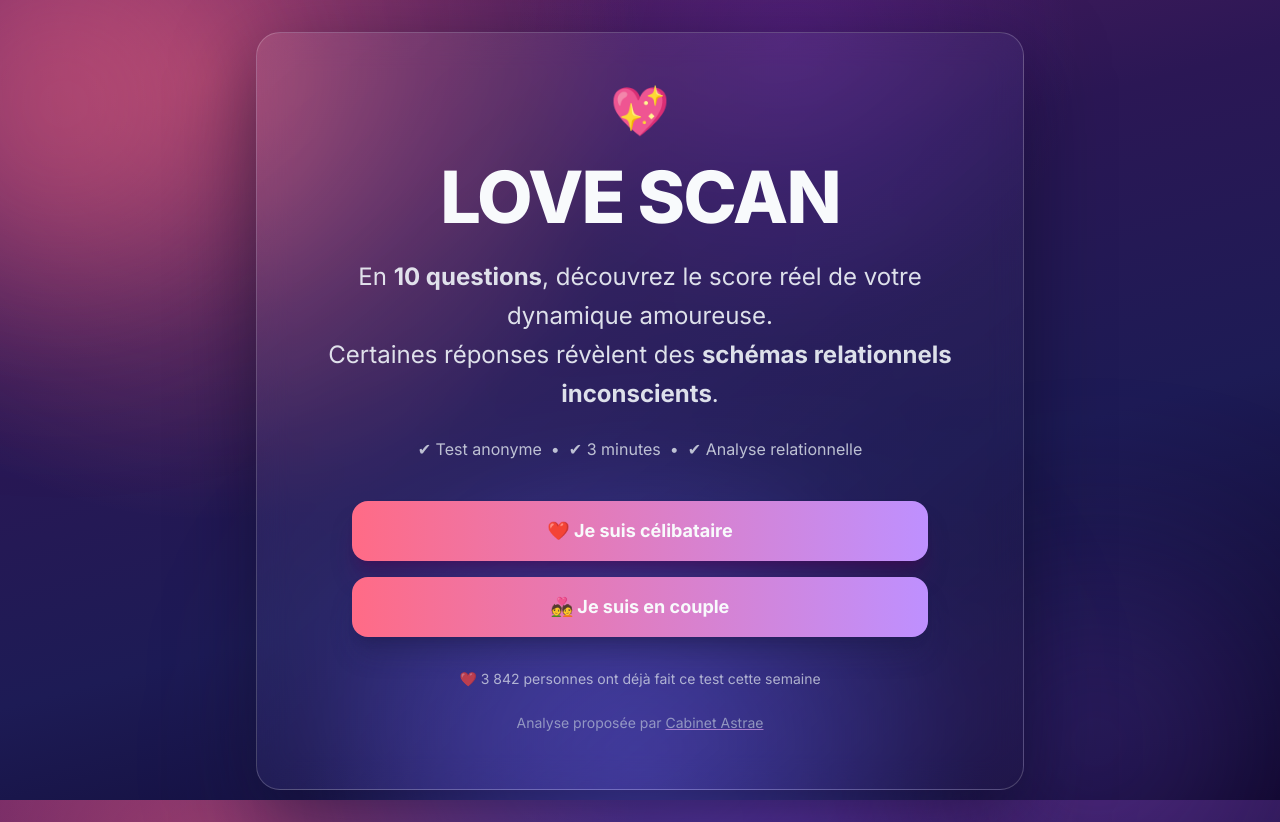
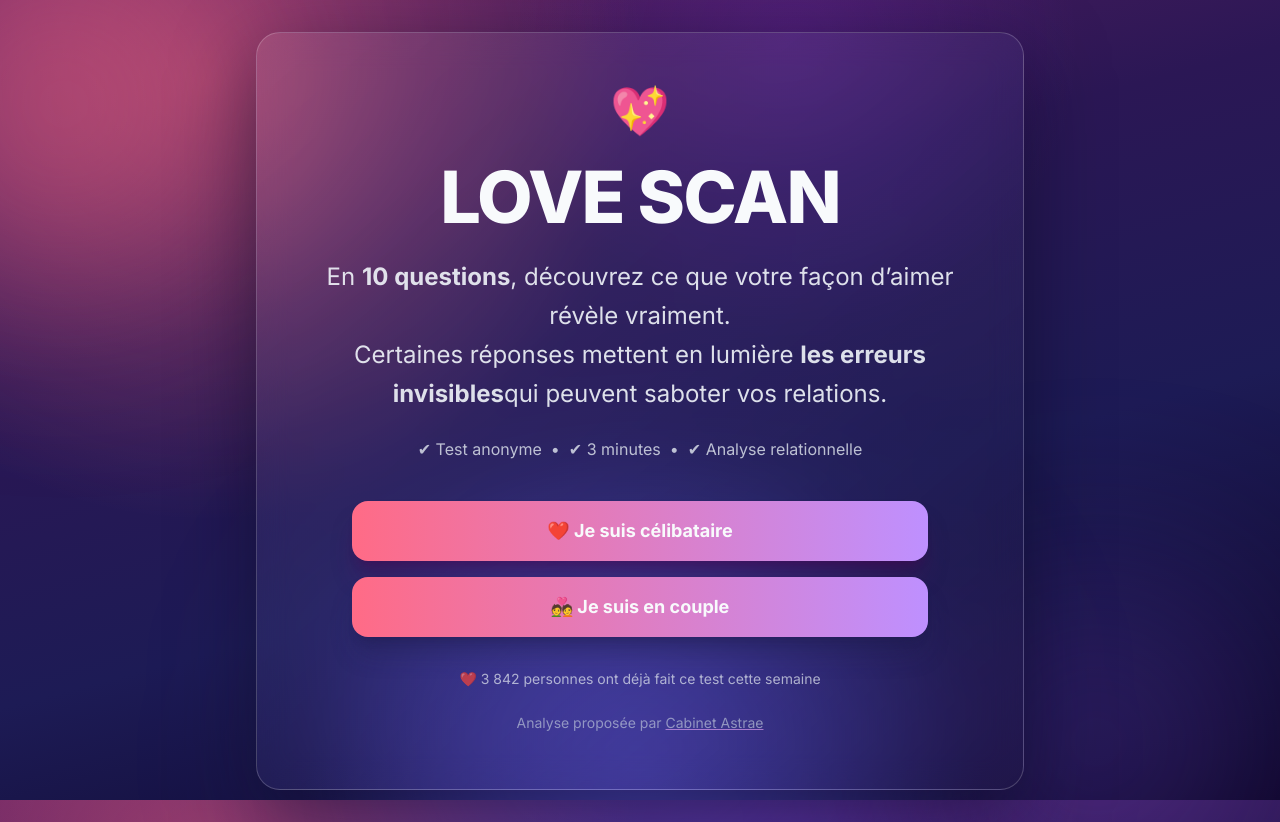
Before and after one commit to arnaudcrestey/astero-minisites, a Next.js app: page / in a window 1280 px wide. Built offline with nearby package versions, Linux system fonts and the light colour scheme.

Commit message:
Update page.tsx

```diff
--- a/app/page.tsx
+++ b/app/page.tsx
@@ -21,9 +21,9 @@ export default function HomePage() {
 
         {/* New Hook */}
         <p className="mx-auto mt-6 max-w-2xl text-lg text-slate-100/90 md:text-2xl md:leading-relaxed">
-          En <strong>10 questions</strong>, découvrez le score réel de votre dynamique amoureuse.
+          En <strong>10 questions</strong>, découvrez ce que votre façon d’aimer révèle vraiment.
           <br />
-          Certaines réponses révèlent des <strong>schémas relationnels inconscients</strong>.
+          Certaines réponses mettent en lumière  <strong>les erreurs invisibles</strong>qui peuvent saboter vos relations.
         </p>
 
         {/* Credibility */}
```
